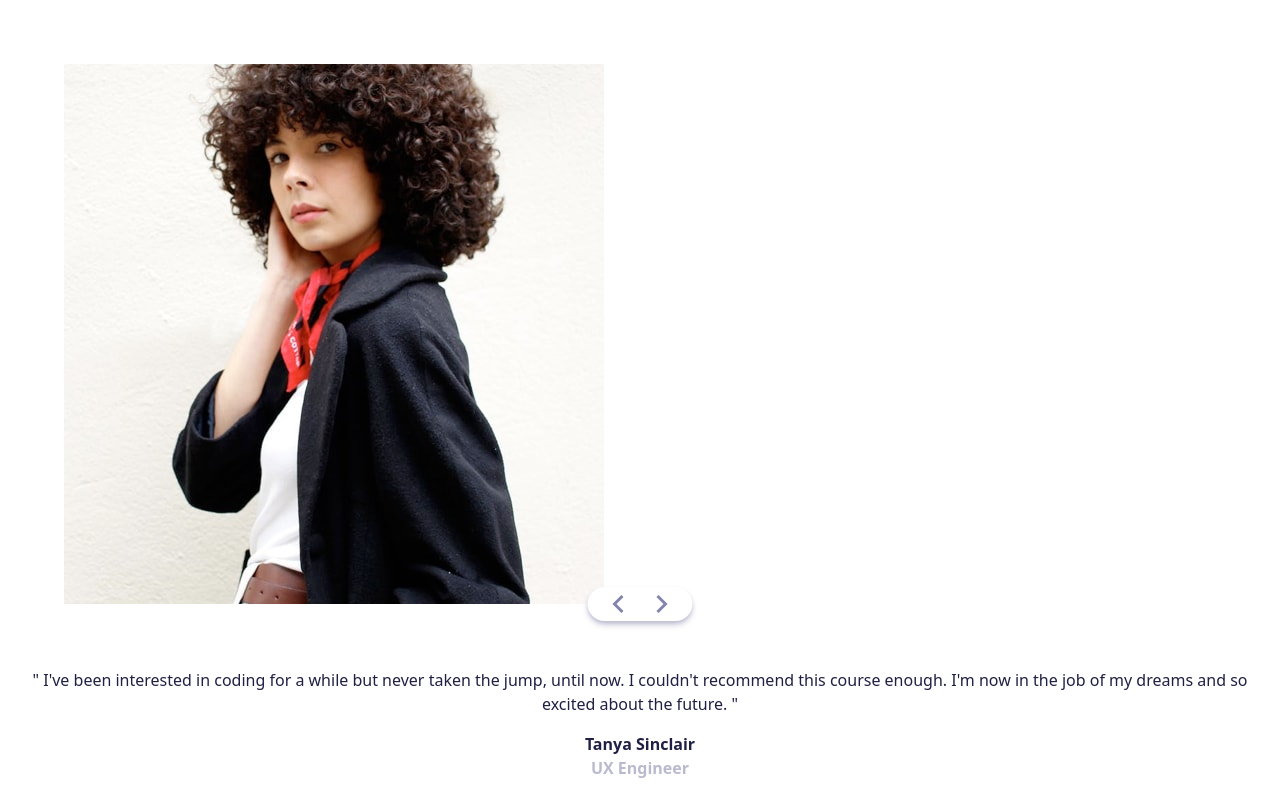
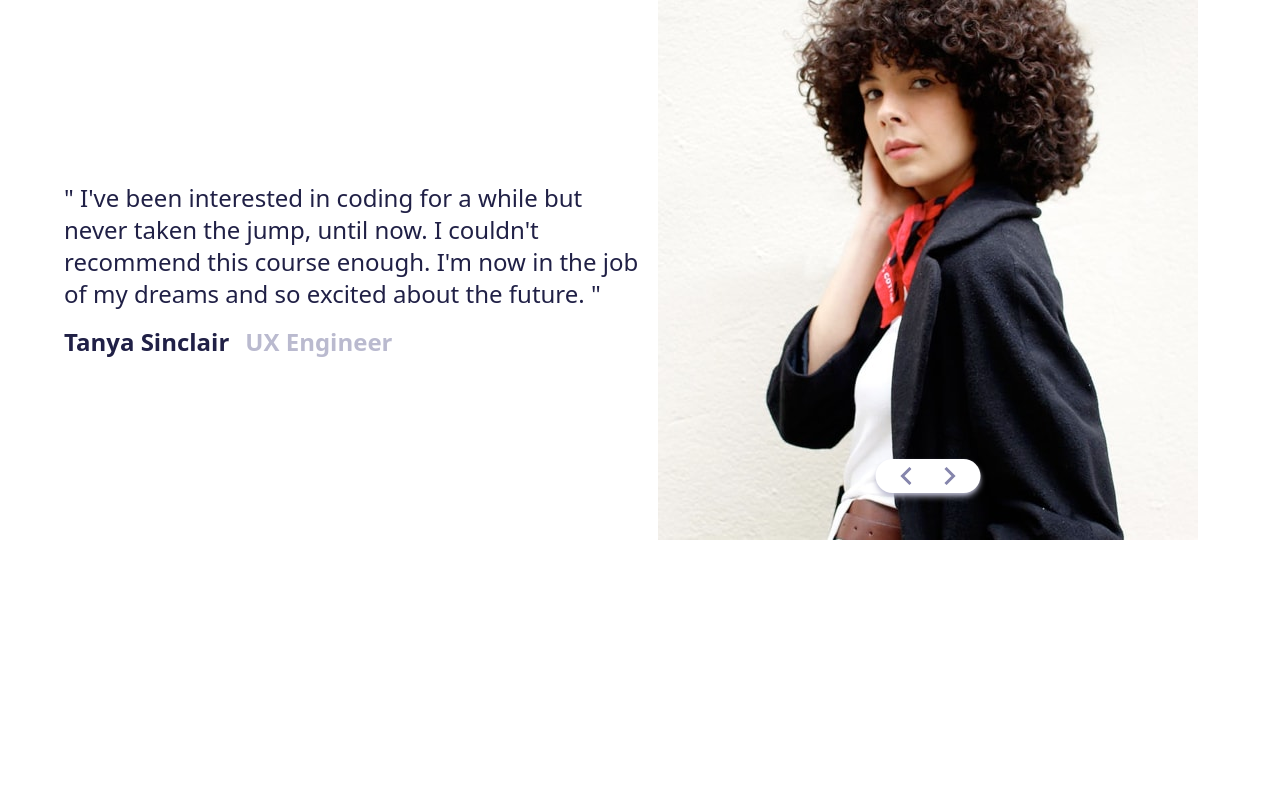
Before and after one commit to emmanueltn007/front-end-mentor-challenges-junior-2, a React (Vite) app in the folder coding-bootcamp-testimonials-slider/: page / in a window 1280 px wide. Built offline with nearby package versions, Linux system fonts and the light colour scheme.

Commit message:
Moved all the code from TestimonialsCard.jsx into App.jsx to simplify things

```diff
--- a/coding-bootcamp-testimonials-slider/src/App.jsx
+++ b/coding-bootcamp-testimonials-slider/src/App.jsx
@@ -1,10 +1,53 @@
-import TestimonialsCard from "./components/TestimonialsCard";
+import { useState } from "react";
+import customerData from "./utilities/customerData"
 
 function App () {
+  const [currentTestimony, setCurrentTestimony] = useState(0);
+
+  const handleNext = () =>
+    setCurrentTestimony(
+      (prevTestimony) => (prevTestimony + 1) % customerData.length,
+    );
+
+  const handlePrev = () =>
+    setCurrentTestimony(
+      (prevTestimony) =>
+        (prevTestimony - 1 + customerData.length) % customerData.length,
+    );
+
+  const currentCustomer = customerData[currentTestimony];
+
   return (
-    <div className="h-screen w-screen">
-      <TestimonialsCard />
-    </div>
+    <main className="max-h-screen w-screen md:grid md:grid-cols-2 md:px-16 md:place-items-center">
+      <div className="relative">
+        <img
+          className="max-md:p-16"
+          src={currentCustomer.image}
+          alt={currentCustomer.name}
+        />
+        <div className="bg-[hsl(0,0%,100%)] absolute bottom-16 translate-y-1/2 left-1/2 -translate-x-1/2 shadow-md shadow-[hsl(240,18%,77%)] px-6 pb-2 pt-2 rounded-3xl flex gap-8">
+          <button className="cursor-pointer" onClick={handlePrev}>
+            <img src="/images/icon-prev.svg" alt="previous icon" />
+          </button>
+          <button className="cursor-pointer" onClick={handleNext}>
+            <img src="/images/icon-next.svg" alt="next icon" />
+          </button>
+        </div>
+      </div>
+      <div className="max-md:px-8 max-md:text-center md:text-2xl flex flex-col gap-4 md:row-start-1">
+        <p className="text-[hsl(240,38%,20%)]">
+          " {currentCustomer.testimonialMessage} "
+        </p>
+        <div className="flex flex-col md:flex-row md:gap-4">
+          <span className="text-[hsl(240,38%,20%)] font-bold">
+            {currentCustomer.name}
+          </span>
+          <span className="text-[hsl(240,18%,77%)] font-bold">
+            {currentCustomer.occupation}
+          </span>
+        </div>
+      </div>
+    </main>
   );
 }
 
--- a/coding-bootcamp-testimonials-slider/src/components/TestimonialsCard.jsx
+++ b/coding-bootcamp-testimonials-slider/src/components/TestimonialsCard.jsx
@@ -1,53 +1,11 @@
-import { useState } from "react";
-import customerData from "../utilities/customerData"
+
 
 function TestimonialsCard() {
-  const [currentTestimony, setCurrentTestimony] = useState(0);
 
-  const handleNext = () =>
-    setCurrentTestimony(
-      (prevTestimony) => (prevTestimony + 1) % customerData.length,
-    );
-
-  const handlePrev = () =>
-    setCurrentTestimony(
-      (prevTestimony) =>
-        (prevTestimony - 1 + customerData.length) % customerData.length,
-    );
-
-  const currentCustomer = customerData[currentTestimony];
 
   return (
-    <main>
-      <div className="relative">
-        <img
-          className="p-16"
-          src={currentCustomer.image}
-          alt={currentCustomer.name}
-        />
-        <div className="bg-[hsl(0,0%,100%)] absolute bottom-16 left-1/2 -translate-x-1/2 translate-y-1/2 shadow-md shadow-[hsl(240,18%,77%)] px-6 pb-2 pt-2 rounded-3xl flex gap-8">
-          <button className="cursor-pointer" onClick={handlePrev}>
-            <img src="/images/icon-prev.svg" alt="previous icon" />
-          </button>
-          <button className="cursor-pointer" onClick={handleNext}>
-            <img src="/images/icon-next.svg" alt="next icon" />
-          </button>
-        </div>
-      </div>
-      <div className="px-8 text-center flex flex-col gap-4">
-        <p className="text-[hsl(240,38%,20%)]">
-          " {currentCustomer.testimonialMessage} "
-        </p>
-        <div>
-          <span className="text-[hsl(240,38%,20%)] font-bold">
-            {currentCustomer.name}
-          </span>
-          <br />
-          <span className="text-[hsl(240,18%,77%)] font-bold">
-            {currentCustomer.occupation}
-          </span>
-        </div>
-      </div>
+    <main className="">
+
     </main>
   );
 }
```
